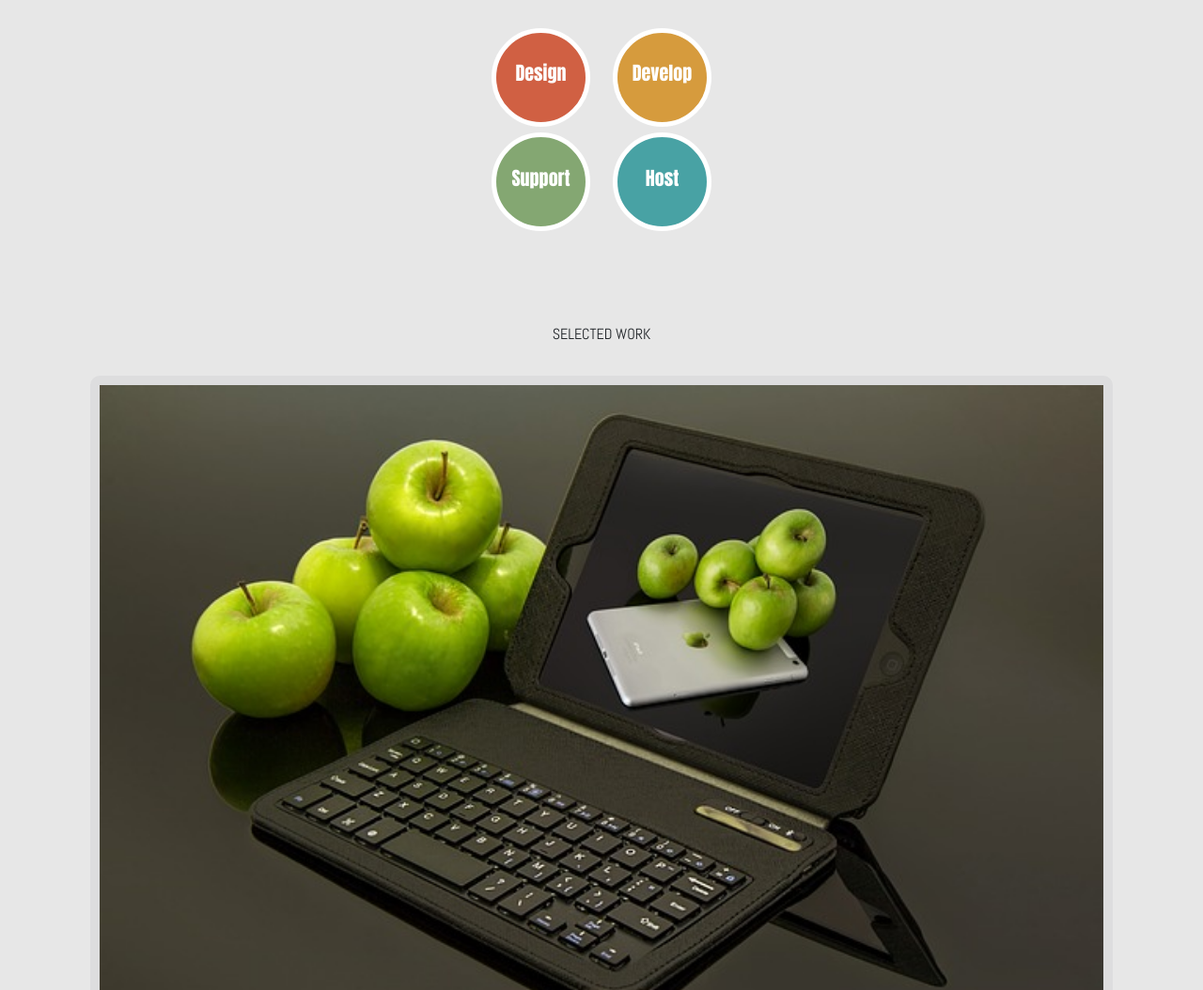
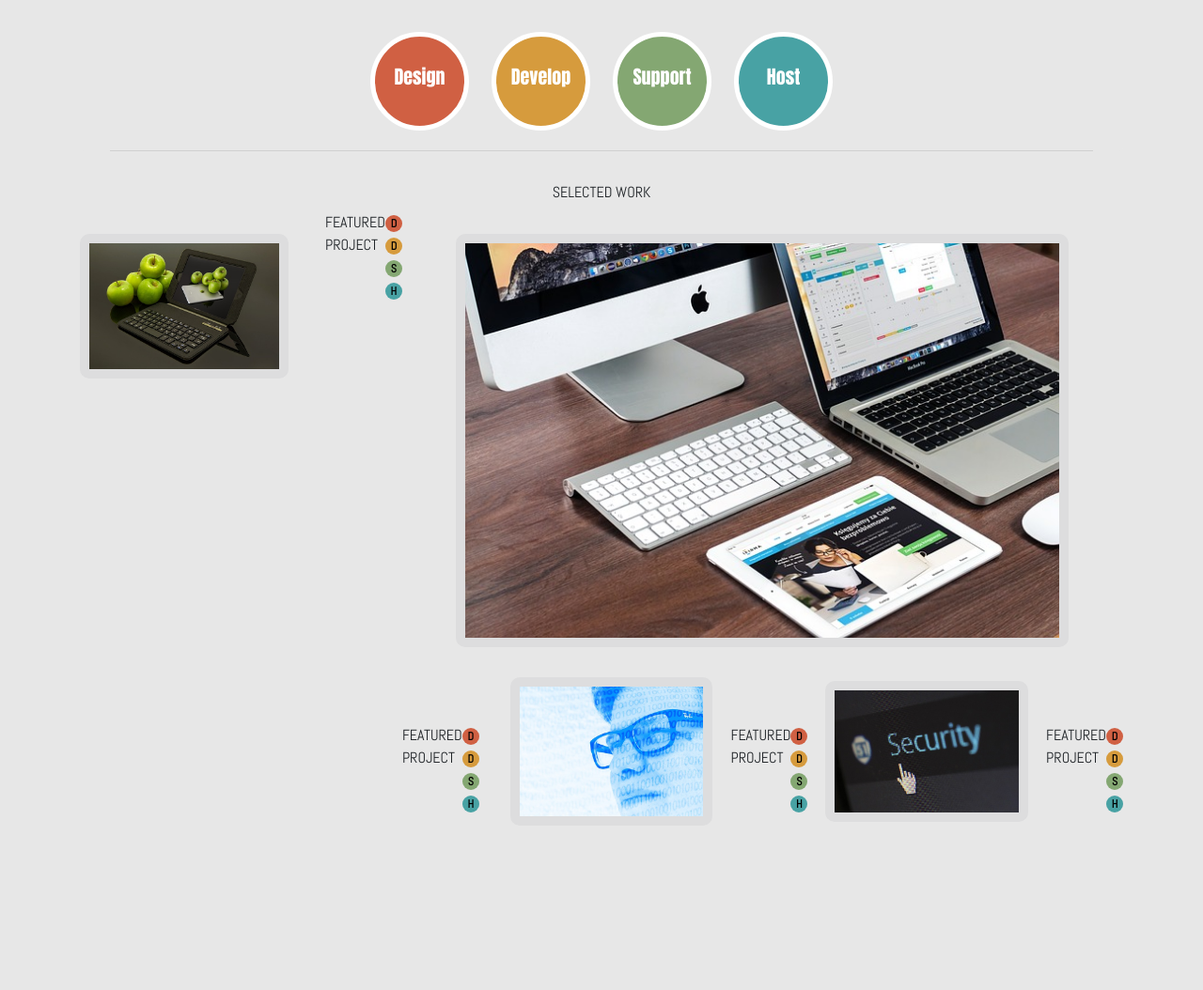
Before and after one commit to thoms-kenyon-codeupdesign/codeupdesign, a plain HTML site: page index.html in a window 1280 px wide. Shown: the part 420-1474 px from the top of the page at 94% size. After the commit the page ends 1299 px from the top, so only its background shows below. Drawn offline with nearby package versions, Linux system fonts and the light colour scheme.

Commit message:
resolved transition issues from mobile to small

```diff
--- a/index.css
+++ b/index.css
@@ -56,7 +56,7 @@ ul .nav-link{
 
 }
 
-ul .badge {
+div .row ul .badge {
     border-radius: 50%;
     height: 105px;
     width: 105px;
@@ -69,14 +69,17 @@ h5 {
 }
 
 div .row li {
-    margin: .01em 1em
+    margin: .01em 1em;
+
 }
 div .row ul{
     margin-bottom:.1em;
     margin-top:.3em;
+
 }
 
 .ipad {
+    margin-left: auto;
     margin-top: 2em;
     border: 10px solid #ddddde;
     border-radius: 10px;
@@ -87,3 +90,7 @@ div .row ul{
 .selected-work {
     font-size: 16px;
 }
+
+.showcase {
+    font-size: 16px;
+}
--- a/index.html
+++ b/index.html
@@ -4,7 +4,8 @@
         <meta charset="UTF-8">
         <meta name="viewport" content="width=device-width, initial-scale=1, shrink-to-fit=no">
         <title>Codeup Design</title>
-        <link rel="stylesheet" href="https://maxcdn.bootstrapcdn.com/bootstrap/4.0.0/css/bootstrap.min.css" integrity="sha384-Gn5384xqQ1aoWXA+058RXPxPg6fy4IWvTNh0E263XmFcJlSAwiGgFAW/dAiS6JXm" crossorigin="anonymous">
+        <link rel="stylesheet" href="https://maxcdn.bootstrapcdn.com/bootstrap/4.0.0/css/bootstrap.min.css"
+              integrity="sha384-Gn5384xqQ1aoWXA+058RXPxPg6fy4IWvTNh0E263XmFcJlSAwiGgFAW/dAiS6JXm" crossorigin="anonymous">
         <link rel="preconnect" href="https://fonts.gstatic.com">
         <link href="https://fonts.googleapis.com/css2?family=Abel&family=Anton&display=swap" rel="stylesheet">
         <link rel="stylesheet" href="index.css">
@@ -34,30 +35,36 @@
                 </ul>
             </nav>
         </div>
-    <div class="jumbotron text-center" style="background-color:#e7e7e7">
+        <div class="container">
+            <div class="jumbotron text-center pb-0" style="background-color:#e7e7e7">
                 <h1 class="display-4">Visual Design & Web Development</h1>
                 <br>
                 <h2>From Park City, Utah</h2>
                 <br>
                 <div class="row justify-content-center">
-                <ul class="pl-0 d-md-flex justify-content-between align-items-baseline">
-                <li id="design" class="badge badge-secondary d-inline-flex justify-content-center list-unstyled col-xs-6" style="background: #d06043;"><h5 class="align-self-center">Design</h5></li>
-                <li id="develop" class="badge badge-secondary d-inline-flex justify-content-center list-unstyled col-xs-6" style="background: #d69b3d"><h5 class="align-self-center">Develop</h5></li>
+                    <ul class="pl-0 d-sm-flex justify-content-between align-items-baseline">
+                        <li id="design" class="badge badge-secondary d-inline-flex justify-content-center list-unstyled mb-1"
+                            style="background: #d06043;"><h5 class="align-self-center">Design</h5></li>
+                        <li id="develop" class="badge badge-secondary d-inline-flex justify-content-center list-unstyled  mb-1"
+                            style="background: #d69b3d"><h5 class="align-self-center">Develop</h5></li>
+                        <li class="d-sm-none list-unstyled w-100"></li>
+                        <li id="support" class="badge badge-secondary px-0 d-inline-flex justify-content-center list-unstyled mt-1"
+                            style="background: #84a772"><h5 class="align-self-center">Support</h5></li>
+                        <li id="host" class="badge badge-secondary px-0 d-inline-flex justify-content-center list-unstyled mt-1"
+                            style="background: #48a2a4"><h5 class="align-self-center">Host</h5></li>
                     </ul>
                 </div>
-        <div class="row justify-content-center">
-            <ul class="pl-0 d-md-flex justify-content-between align-items-baseline">
-                <li id="support" class="badge badge-secondary px-0 d-inline-flex justify-content-center list-unstyled col-s-6" style="background: #84a772"><h5 class="align-self-center">Support</h5></li>
-                <li id="host" class="badge badge-secondary px-0 d-inline-flex justify-content-center list-unstyled col-s-6" style="background: #48a2a4"><h5 class="align-self-center">Host</h5></li>
-            </ul>
-        </div>
+                <hr class="d-none d-sm-block">
             </div>
             <div class="text-center">
                 <p class="selected-work">SELECTED WORK</p>
+            </div>
+            <div class="image-container d-flex justify-content-center">
+                <div class="first-image">
                     <img src="assets/images/apple-ipad.jpg" alt="ipad" class="ipad">
                 </div>
                 <div class="d-flex align-items-baseline justify-content-around">
-        <p class="selected-work">FEATURED PROJECT</p>
+                    <p class="showcase">FEATURED PROJECT</p>
                     <div>
                         <span class="badge badge-secondary" style="background: #d06043">D</span>
                         <span class="badge badge-secondary" style="background: #d69b3d">D</span>
@@ -65,15 +72,55 @@
                         <span class="badge badge-secondary" style="background: #48a2a4">H</span>
                     </div>
                 </div>
-    <div class="my-5">
+                <div class="d-none d-sm-block">
+                    <div class="text-center">
+                        <img src="assets/images/macbook.jpg" alt="ipad" class="ipad">
                     </div>
-
-
-
-
-
-    <script src="https://code.jquery.com/jquery-3.2.1.slim.min.js" integrity="sha384-KJ3o2DKtIkvYIK3UENzmM7KCkRr/rE9/Qpg6aAZGJwFDMVNA/GpGFF93hXpG5KkN" crossorigin="anonymous"></script>
-    <script src="https://cdnjs.cloudflare.com/ajax/libs/popper.js/1.12.9/umd/popper.min.js" integrity="sha384-ApNbgh9B+Y1QKtv3Rn7W3mgPxhU9K/ScQsAP7hUibX39j7fakFPskvXusvfa0b4Q" crossorigin="anonymous"></script>
-    <script src="https://maxcdn.bootstrapcdn.com/bootstrap/4.0.0/js/bootstrap.min.js" integrity="sha384-JZR6Spejh4U02d8jOt6vLEHfe/JQGiRRSQQxSfFWpi1MquVdAyjUar5+76PVCmYl" crossorigin="anonymous"></script>
+                    <div class="d-flex align-items-baseline justify-content-around">
+                        <p class="showcase">FEATURED PROJECT</p>
+                        <div>
+                            <span class="badge badge-secondary" style="background: #d06043">D</span>
+                            <span class="badge badge-secondary" style="background: #d69b3d">D</span>
+                            <span class="badge badge-secondary" style="background: #84a772">S</span>
+                            <span class="badge badge-secondary" style="background: #48a2a4">H</span>
+                        </div>
+                        <div class="text-center">
+                            <img src="assets/images/man.jpg" alt="ipad" class="ipad">
+                        </div>
+                        <div class="d-flex align-items-baseline justify-content-around">
+                            <p class="showcase">FEATURED PROJECT</p>
+                            <div>
+                                <span class="badge badge-secondary" style="background: #d06043">D</span>
+                                <span class="badge badge-secondary" style="background: #d69b3d">D</span>
+                                <span class="badge badge-secondary" style="background: #84a772">S</span>
+                                <span class="badge badge-secondary" style="background: #48a2a4">H</span>
+                            </div>
+                        </div>
+                        <div class="text-center">
+                            <img src="assets/images/security.jpg" alt="ipad" class="ipad">
+                        </div>
+                        <div class="d-flex align-items-baseline justify-content-around">
+                            <p class="showcase">FEATURED PROJECT</p>
+                            <div>
+                                <span class="badge badge-secondary" style="background: #d06043">D</span>
+                                <span class="badge badge-secondary" style="background: #d69b3d">D</span>
+                                <span class="badge badge-secondary" style="background: #84a772">S</span>
+                                <span class="badge badge-secondary" style="background: #48a2a4">H</span>
+                            </div>
+                        </div>
+                    </div>
+                </div>
+            </div>
+        </div>
     </body>
 </html>
+
+<!--        <script src="https://code.jquery.com/jquery-3.2.1.slim.min.js"-->
+<!--                integrity="sha384-KJ3o2DKtIkvYIK3UENzmM7KCkRr/rE9/Qpg6aAZGJwFDMVNA/GpGFF93hXpG5KkN"-->
+<!--                crossorigin="anonymous"></script>-->
+<!--        <script src="https://cdnjs.cloudflare.com/ajax/libs/popper.js/1.12.9/umd/popper.min.js"-->
+<!--                integrity="sha384-ApNbgh9B+Y1QKtv3Rn7W3mgPxhU9K/ScQsAP7hUibX39j7fakFPskvXusvfa0b4Q"-->
+<!--                crossorigin="anonymous"></script>-->
+<!--        <script src="https://maxcdn.bootstrapcdn.com/bootstrap/4.0.0/js/bootstrap.min.js"-->
+<!--                integrity="sha384-JZR6Spejh4U02d8jOt6vLEHfe/JQGiRRSQQxSfFWpi1MquVdAyjUar5+76PVCmYl"-->
+<!--                crossorigin="anonymous"></script>-->
```
Lines whose indentation alone changed are shown as unchanged.
